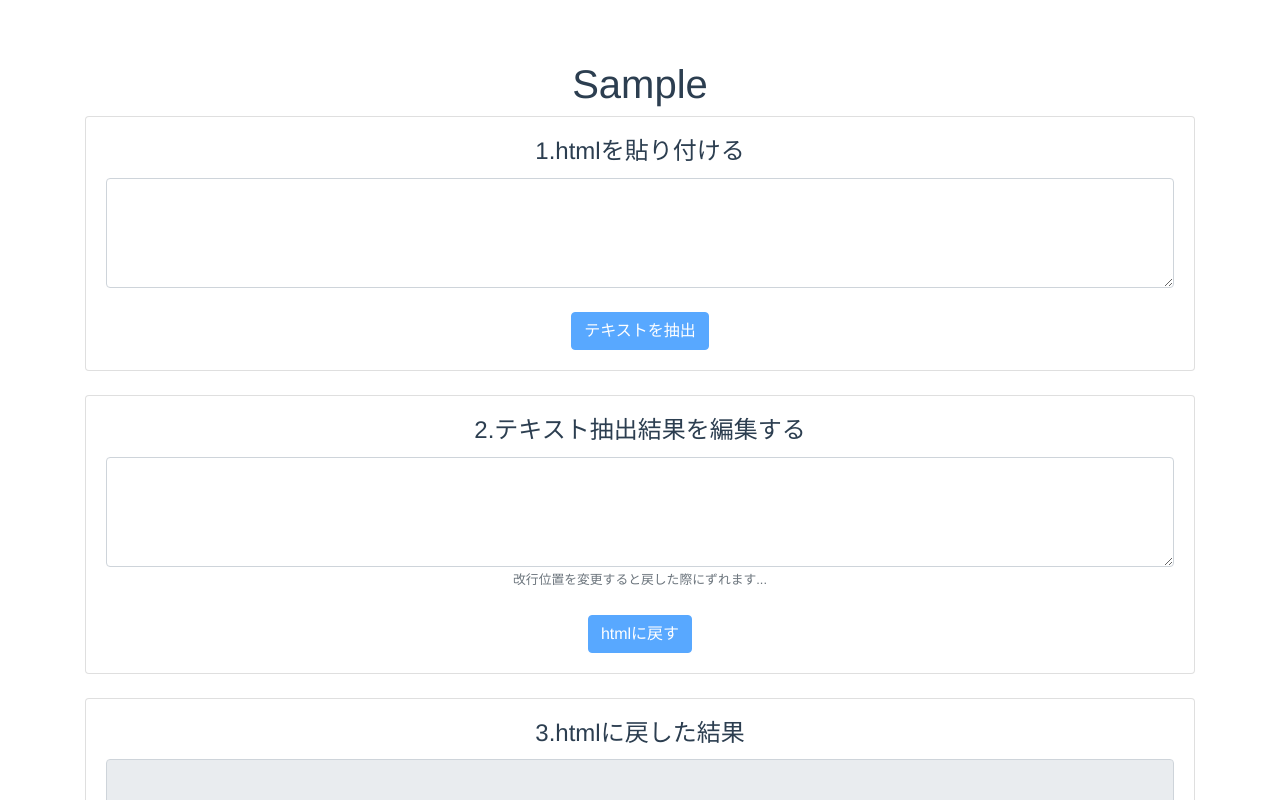
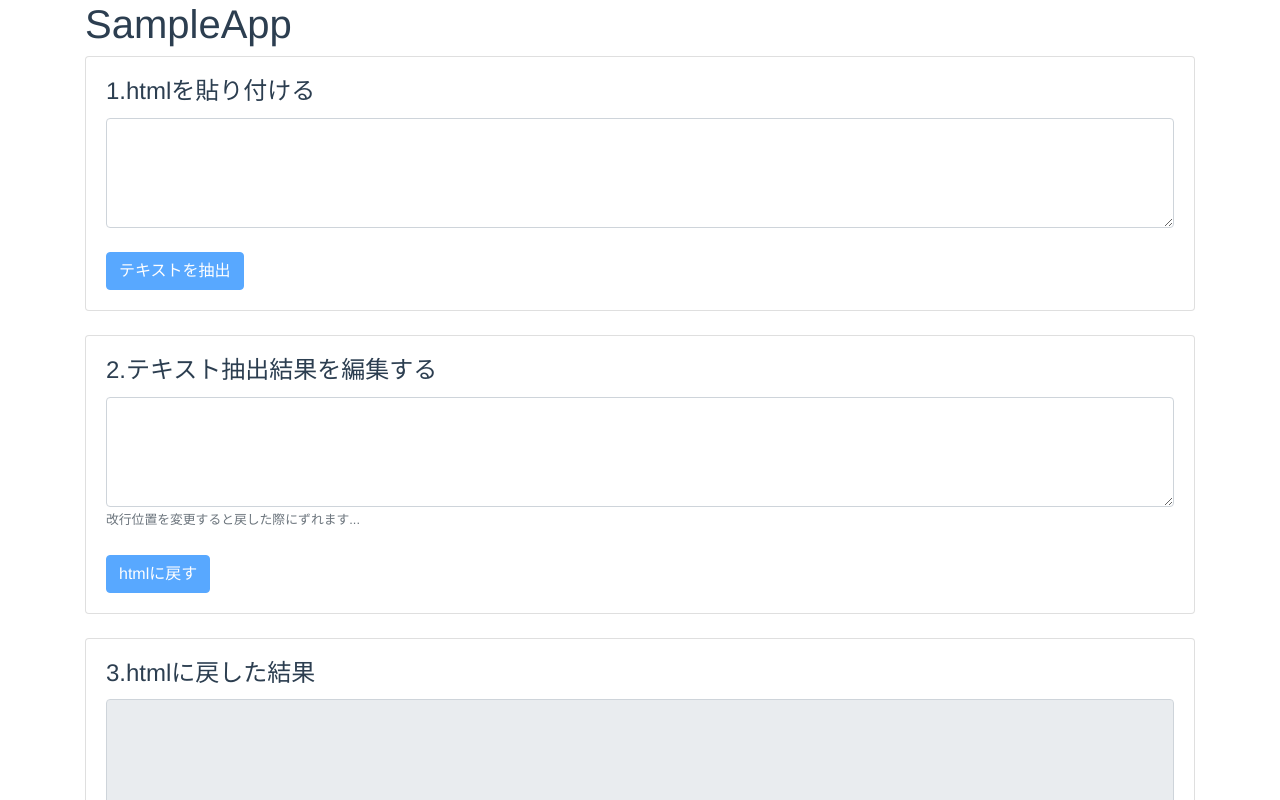
Before and after one commit to assaulter/document-parser-sample, a Vue app: page / in a window 1280 px wide. Shown: the top 800 px of the page. Built offline with nearby package versions, Linux system fonts and the light colour scheme.

Commit message:
レイアウト修正

```diff
--- a/src/App.vue
+++ b/src/App.vue
@@ -1,7 +1,7 @@
 <template>
   <div id="app">
-    <h1>Sample</h1>
     <div class="container">
+      <h1>SampleApp</h1>
       <div class="row">
         <div class="col">
           <HtmlInputForm @emit-message="onEmitMessage"/>
@@ -131,8 +131,7 @@ export default {
   font-family: 'Avenir', Helvetica, Arial, sans-serif;
   -webkit-font-smoothing: antialiased;
   -moz-osx-font-smoothing: grayscale;
-  text-align: center;
   color: #2c3e50;
-  margin-top: 60px;
+  margin-bottom: 20px;
 }
 </style>
```
